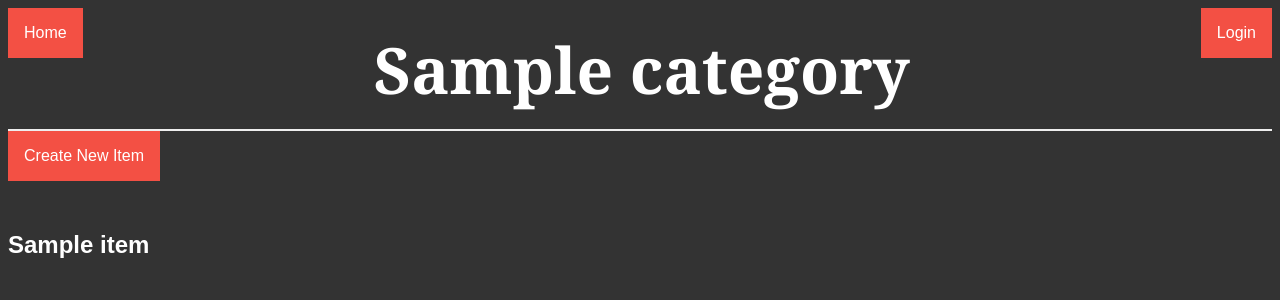
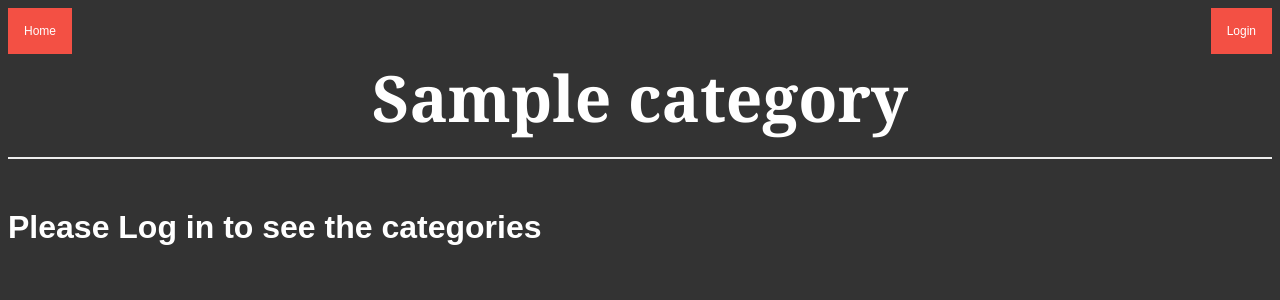
Before and after one commit to kotamichael/catalog, a Flask app: template templates/category.html in a window 1280 px wide. Shown: the top 300 px of the page. Run offline with Flask 2, Linux system fonts and the light colour scheme; the template is opened without the code that fills it: most values are stand-ins (such as "Sample title", 1, 10 or a date in 2020).

Commit message:
Hide categories and items from non-logged in users

```diff
--- a/templates/category.html
+++ b/templates/category.html
@@ -5,12 +5,12 @@
 
 	<body>
 
-		<a style="float:left;" href="{{url_for('showCatalog')}}"><button>Home</button></a>
+		<button><a style="float:left;" href="{{url_for('showCatalog')}}">Home</a></button>
 
 
 		{%if 'username' not in session %}
 			<div style="float:right" align="right">
-				<a class="login" href="{{url_for('showLogin')}}"><button>Login</button></a>
+				<button><a class="login" href="{{url_for('showLogin')}}">Login</a></button>
 			</div>
 		{% else %}
 			<div slyle="float:right" align="right">
@@ -33,6 +33,11 @@
 		{% endif %}
 		{% endwith %}
 
+		{%if 'username' not in session %}
+			<br>
+			<h3>Please Log in to see the categories</h3>
+		{% else %}
+
 		<a href = "{{url_for('newItem')}}">
 		<button>Create New Item</button></a>
 	</br>
@@ -44,6 +49,8 @@
 
 		{% endfor %}
 
+		{% endif %}
+
 	</body>
 
 </html>
```
